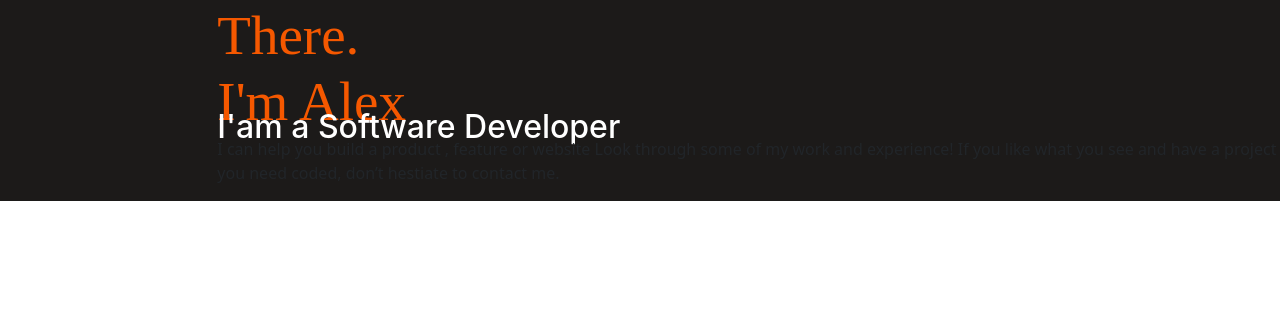
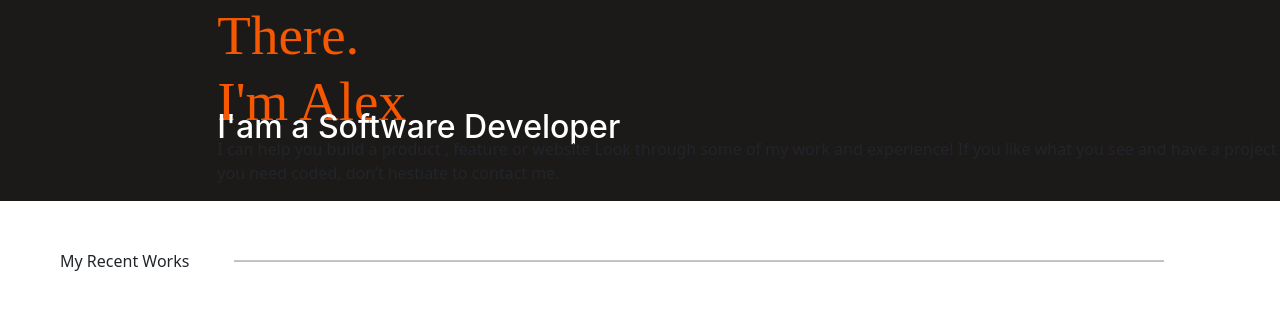
Before and after one commit to armandocomellas1/bootstrap-test, a website: page index.html in a window 1280 px wide. Shown: the part 119-428 px from the top of the page. Drawn offline with Linux system fonts and the light colour scheme.

Commit message:
Begin core part

```diff
--- a/index.html
+++ b/index.html
@@ -53,6 +53,15 @@
       </div>
     </section>
   </div>
+  <div class="container m-5">
+    <div class="row mt-5 col-12 align-items-center">
+        <p class="col-2">My Recent Works</p>
+        <hr class="col-10">
+    </div>
+    <div class="row">
+
+    </div>
+  </div>
 <script src="./js/bootstrap.min.js"></script>
 </body>
 </html>
--- a/style.css
+++ b/style.css
@@ -5,6 +5,11 @@
 
 @import url('https://fonts.googleapis.com/css2?family=Crete+Round&family=Roboto:wght@100;400&display=swap');
 
+hr {
+  height: 2px;
+  background-color: #000;
+  border: none;
+}
 .section_head {
   background-color: #1C1A19;
 }
```
